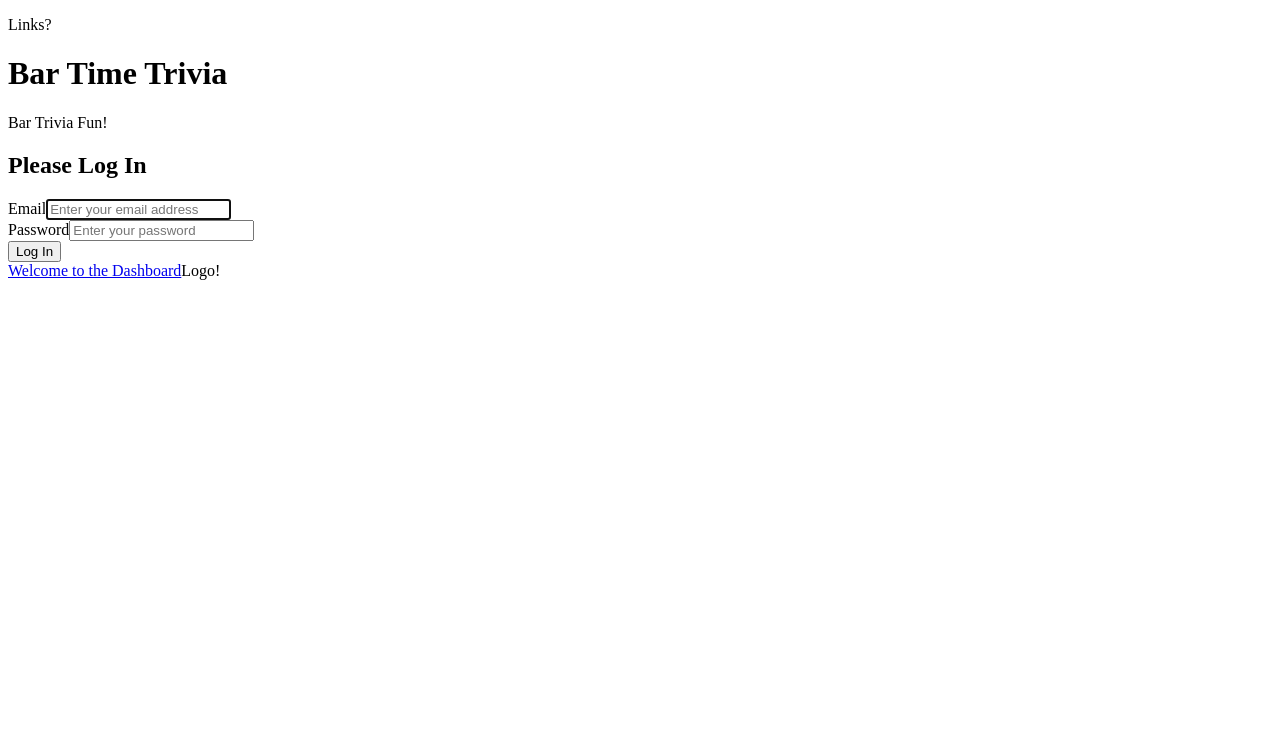
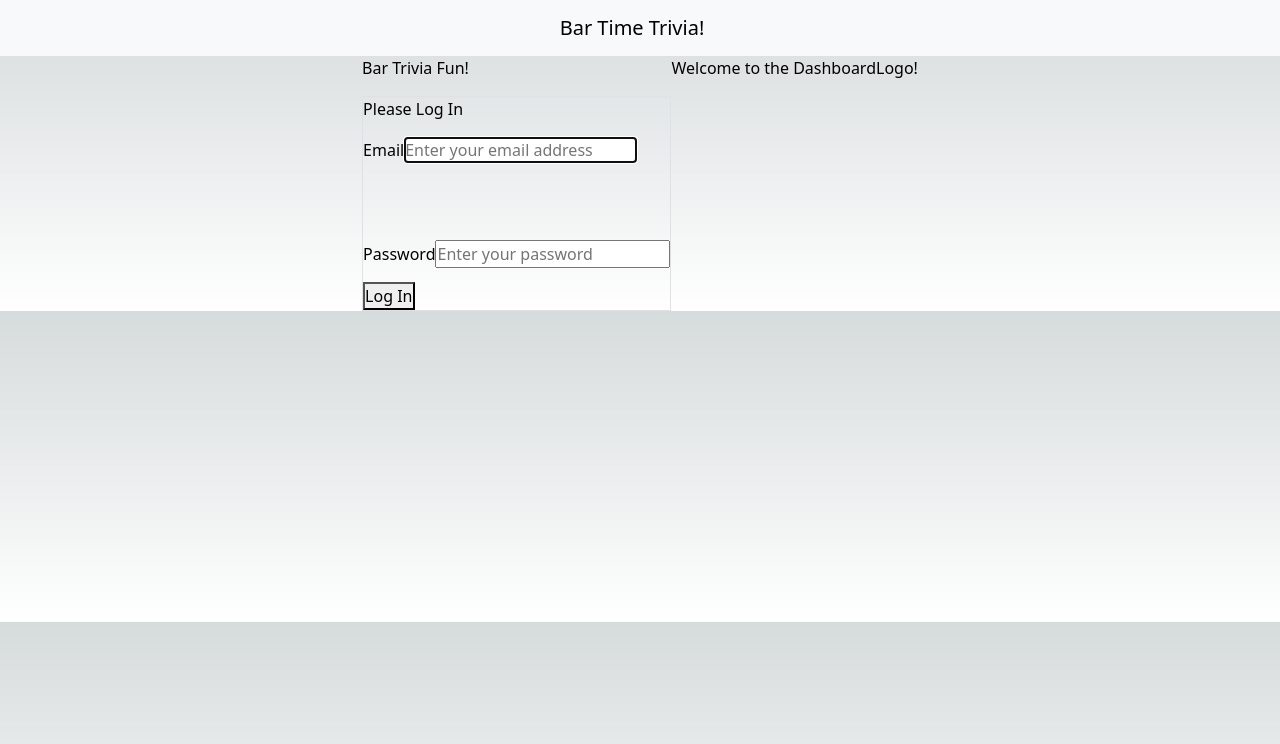
Before and after one commit to zshep/bar-time-trivia, a Next.js app: page / in a window 1280 px wide. Shown: the top 744 px of the page. Built offline with nearby package versions, Linux system fonts and the light colour scheme.

Commit message:
added bootstrap to get somewhat of a shape on the web pages

```diff
--- /dev/null
+++ b/app/globals.css
@@ -0,0 +1,107 @@
+:root {
+    --max-width: 1100px;
+    --border-radius: 12px;
+    --font-mono: ui-monospace, Menlo, Monaco, "Cascadia Mono", "Segoe UI Mono",
+      "Roboto Mono", "Oxygen Mono", "Ubuntu Monospace", "Source Code Pro",
+      "Fira Mono", "Droid Sans Mono", "Courier New", monospace;
+
+    --foreground-rgb: 0, 0, 0;
+    --background-start-rgb: 214, 219, 220;
+    --background-end-rgb: 255, 255, 255;
+
+    --primary-glow: conic-gradient(
+      from 180deg at 50% 50%,
+      #16abff33 0deg,
+      #0885ff33 55deg,
+      #54d6ff33 120deg,
+      #0071ff33 160deg,
+      transparent 360deg
+    );
+    --secondary-glow: radial-gradient(
+      rgba(255, 255, 255, 1),
+      rgba(255, 255, 255, 0)
+    );
+
+    --tile-start-rgb: 239, 245, 249;
+    --tile-end-rgb: 228, 232, 233;
+    --tile-border: conic-gradient(
+      #00000080,
+      #00000040,
+      #00000030,
+      #00000020,
+      #00000010,
+      #00000010,
+      #00000080
+    );
+
+    --callout-rgb: 238, 240, 241;
+    --callout-border-rgb: 172, 175, 176;
+    --card-rgb: 180, 185, 188;
+    --card-border-rgb: 131, 134, 135;
+  }
+
+  @media (prefers-color-scheme: dark) {
+    :root {
+      --foreground-rgb: 255, 255, 255;
+      --background-start-rgb: 0, 0, 0;
+      --background-end-rgb: 0, 0, 0;
+
+      --primary-glow: radial-gradient(rgba(1, 65, 255, 0.4), rgba(1, 65, 255, 0));
+      --secondary-glow: linear-gradient(
+        to bottom right,
+        rgba(1, 65, 255, 0),
+        rgba(1, 65, 255, 0),
+        rgba(1, 65, 255, 0.3)
+      );
+
+      --tile-start-rgb: 2, 13, 46;
+      --tile-end-rgb: 2, 5, 19;
+      --tile-border: conic-gradient(
+        #ffffff80,
+        #ffffff40,
+        #ffffff30,
+        #ffffff20,
+        #ffffff10,
+        #ffffff10,
+        #ffffff80
+      );
+
+      --callout-rgb: 20, 20, 20;
+      --callout-border-rgb: 108, 108, 108;
+      --card-rgb: 100, 100, 100;
+      --card-border-rgb: 200, 200, 200;
+    }
+  }
+
+  * {
+    box-sizing: border-box;
+    padding: 0;
+    margin: 0;
+  }
+
+  html,
+  body {
+    max-width: 100vw;
+    overflow-x: hidden;
+  }
+
+  body {
+    color: rgb(var(--foreground-rgb));
+    background: linear-gradient(
+        to bottom,
+        transparent,
+        rgb(var(--background-end-rgb))
+      )
+      rgb(var(--background-start-rgb));
+  }
+
+  a {
+    color: inherit;
+    text-decoration: none;
+  }
+
+  @media (prefers-color-scheme: dark) {
+    html {
+      color-scheme: dark;
+    }
+  }
--- a/app/layout.tsx
+++ b/app/layout.tsx
@@ -1,6 +1,7 @@
+import "bootstrap/dist/css/bootstrap.min.css"
+import './globals.css'
+import Headbanner from './ui/headbanner';
 import { Metadata } from 'next';
-import Headbanner from './ui/headbanner';
-import styles from '@/app/ui/home.module.css'
 
 
 // Metadata info
@@ -22,8 +23,12 @@ export default function RootLayout ({
 }) {
     return(
         <html lang="en">
+
+
+            <body>
             <Headbanner></Headbanner>
-            <body>{children}</body>
+                {children}
+            </body>
         </html>
     );
 
--- a/app/page.tsx
+++ b/app/page.tsx
@@ -1,17 +1,19 @@
 import Link from 'next/link';
 import Image from 'next/image';
-import Headbanner from './ui/headbanner';
+
 import LoginForm from './ui/login-form';
 
 
 
 export default function page() {
     return (
-        <main className="flex min-h-screen flex-col p-6">
 
-            <div className='col'>
+
+        <main className="d-flex justify-content-center">
+
+            <div className='d-flex'>
                 <div>
-                    <div>
+                    <div className="justify-content-center">
                         <p>Bar Trivia Fun!</p>
                     </div>
                     <LoginForm></LoginForm>
@@ -21,7 +23,7 @@ export default function page() {
                         <Link
                             href="/dashboard"
                         >
-                            <span>Welcome to the Dashboard</span>
+                            Welcome to the Dashboard
                         </Link>
                         Logo!
                     </div>
--- a/app/ui/headbanner.tsx
+++ b/app/ui/headbanner.tsx
@@ -1,19 +1,19 @@
+'use client';
+
 import Link from 'next/link';
 import styles from '@/app/ui/home.module.css';
 
 
 export default function Headbanner(){
     return(
-        <div>
-            <div>
-                <p>Links?</p>
 
-            </div>
-            <div>
-                <h1>Bar Time Trivia</h1>
-            </div>
+      <nav className="navbar navbar-expand-lg bg-body-tertiary">
+      <div className="container-fluid justify-content-center">
+      <Link className="navbar-brand" href="#">
+          Bar Time Trivia!
+        </Link>
 
-
-        </div>
+      </div>
+    </nav>
     )
 }
--- a/app/ui/login-form.tsx
+++ b/app/ui/login-form.tsx
@@ -6,18 +6,18 @@ export default function LoginForm (){
     /* TODO: create authentication and error display */
 
     return(
-        <form className="space-y-3">
-            <div className="flex-1 rounded-lg bg-gray-50 px-6 pb-4 pt-8">
-                <h2 className="mb-3 text-2xl">Please Log In
+        <form className="">
+            <div className="border">
+                <p className="">Please Log In
 
-                </h2>
+                </p>
                 <div className="w-full">
                     <div>
-                        <label className="mb-3 blox text-xs font-medium" htmlFor="email">
+                        <label className="mb-3 block text-xs font-medium" htmlFor="email">
                             Email
                         </label>
                         <input
-                            className="peer block w-full rounded-md border border-gray-200"
+                            className="peer block w-full rounded-md border border-gray-900"
                             id="email"
                             type="email"
                             name="email"
@@ -45,6 +45,7 @@ export default function LoginForm (){
                     </div>
                 </div>
                 <button
+
                     id="button"
                     name="loginBTN">
                         Log In
```
Also changed, not shown: package.json (+5 -4 lines), 1 other file (tests, documents, lock files or other folders).
